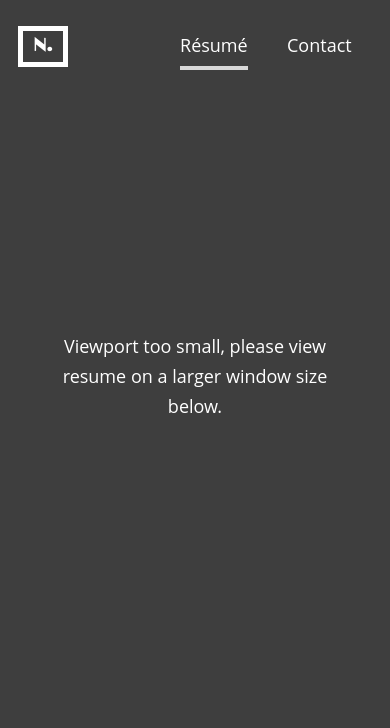
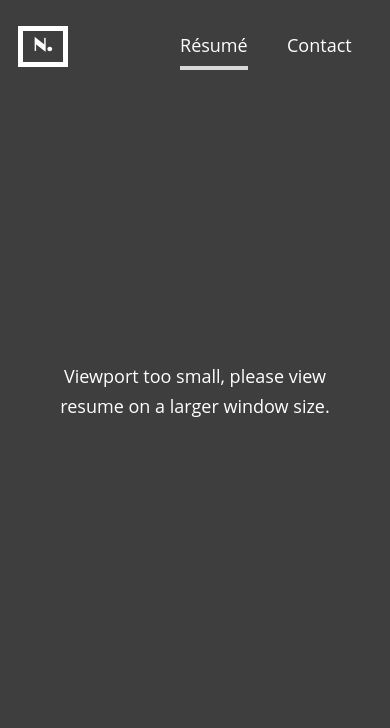
Before and after one commit to nini3008/nicholasiloba, a Gatsby site: page /resume in a window 390 px wide. Shown: the top 728 px of the page. Built offline with nearby package versions, Linux system fonts and the light colour scheme; Gatsby itself is replaced by a stand-in of ours; some packages are replaced by stand-ins of ours.

Commit message:
made a small adjustments to mobile view

```diff
--- a/src/components/resume.js
+++ b/src/components/resume.js
@@ -129,8 +129,7 @@ const ResumePage = () => {
             ))}
             <div className={style.mobile_resume_text}>
               <p>
-                Viewport too small, please view resume on a larger window size
-                below.
+                Viewport too small, please view resume on a larger window size.
               </p>
             </div>
           </div>
--- a/src/components/welcome.module.scss
+++ b/src/components/welcome.module.scss
@@ -1,7 +1,7 @@
 .home_page {
   display: flex;
   width: 100%;
-  height: 100vh;
+  height: 80vh;
   margin-top: 150px;
   align-items: center;
   flex-direction: column;
```
